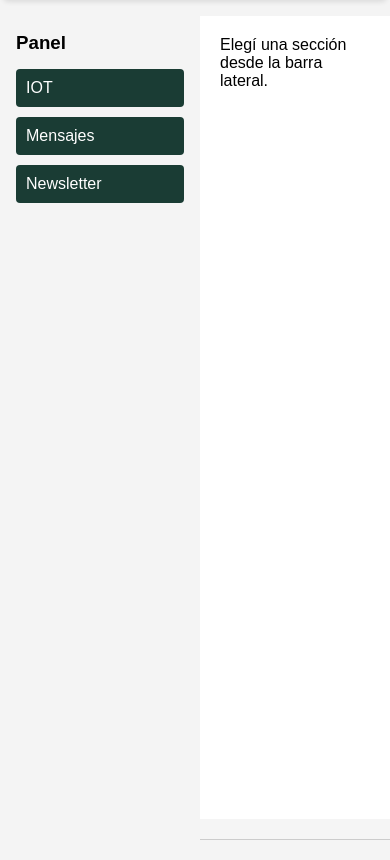
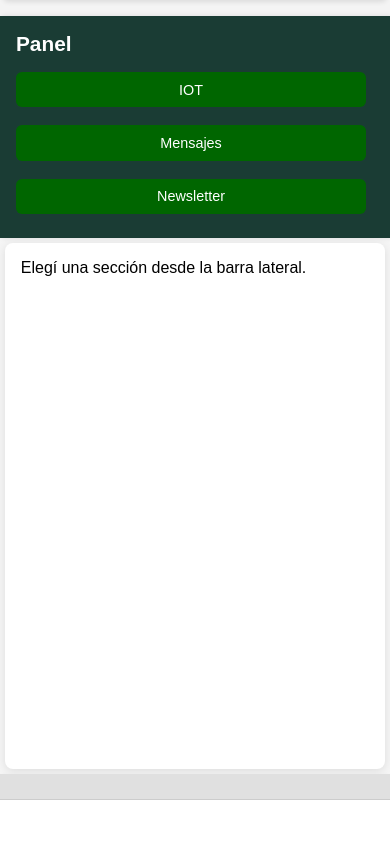
Before and after one commit to FabianJerez/sca, a PHP site: page /sca/panel.php in a window 390 px wide. Shown: the part 103-963 px from the top of the page. After the commit the page ends 903 px from the top, so only its background shows below. Run offline with PHP 8.4, Linux system fonts and the light colour scheme; a user stored in the database is signed in.

Commit message:
css panel

```diff
--- a/css/panel_general.css
+++ b/css/panel_general.css
@@ -1,13 +1,49 @@
+/* Estilos para el panel */
 .panel-container {
   display: flex;
-    min-height: 100vh;
+  min-height: calc(
+    100vh - 60px
+  ); /* Ajuste para el header (asumiendo 60px de altura) */
+  background-color: #f5f5f5;
 }
 
 /* Sidebar a la izquierda */
 .sidebar {
-    width: 200px;
-    background-color: #f4f4f4;
-    padding: 1rem;
+  width: 220px;
+  background-color: #1a3c34;
+  padding: 1.5rem 1rem;
+  color: white;
+  box-shadow: 2px 0 5px rgba(0, 0, 0, 0.1);
+}
+
+.sidebar h3 {
+  font-size: 1.5rem;
+  margin-bottom: 1.5rem;
+  color: #fff;
+  font-weight: bold;
+}
+
+.sidebar form {
+  display: flex;
+  flex-direction: column;
+  gap: 0.8rem;
+}
+
+.sidebar form button {
+  background-color: #006600;
+  color: white;
+  border: none;
+  padding: 0.8rem;
+  text-align: left;
+  cursor: pointer;
+  font-size: 1rem;
+  border-radius: 6px;
+  transition: background-color 0.3s ease, transform 0.2s ease;
+}
+
+.sidebar form button:hover {
+  background-color: #004d00;
+  transform: translateX(5px);
 }
 
 /* Todo lo que no es la sidebar */
@@ -20,57 +56,99 @@
 /* Subnav arriba del contenido, después del header */
 .subnav {
   background-color: #e0e0e0;
-    padding: 10px 20px;
+  padding: 1rem 1.5rem;
   border-bottom: 1px solid #ccc;
+  display: flex;
+  gap: 1rem;
+  flex-wrap: wrap;
+  box-shadow: 0 2px 5px rgba(0, 0, 0, 0.05);
 }
 
 .subnav a {
-    margin-right: 15px;
   text-decoration: none;
   color: #333;
-    font-weight: bold;
+  padding: 0.7rem 1.2rem;
+  border-radius: 6px;
+  background-color: #f5f5f5;
+  transition: background-color 0.3s ease, color 0.3s ease;
+}
+
+.subnav a:hover {
+  background-color: #006600;
+  color: white;
 }
 
 /* Contenido principal debajo de la subnav */
 .panel-content {
   flex: 1;
-    padding: 20px;
+  padding: 2rem;
   background-color: #fff;
-}
-.sidebar form button {
-    background-color: #1a3c34;
-    color: white;
-    border: none;
-    padding: 10px;
-    text-align: left;
-    cursor: pointer;
-    font-size: 16px;
-    border-radius: 4px;
-    transition: background-color 0.3s ease;
+  border-radius: 8px;
+  margin: 1rem;
+  box-shadow: 0 2px 10px rgba(0, 0, 0, 0.1);
 }
 
-.sidebar form button:hover {
-    background-color: #2e695c;
+/* Media Queries para Responsividad */
+@media (max-width: 768px) {
+  .panel-container {
+    flex-direction: column;
   }
+
+  .sidebar {
+    width: 100%;
+    padding: 1rem;
+  }
+
+  .sidebar form {
+    flex-direction: row;
+    flex-wrap: wrap;
+    justify-content: space-between;
+  }
+
+  .sidebar form button {
+    flex: 1;
+    margin: 0 0.5rem 0.5rem 0;
+    text-align: center;
+  }
+
   .subnav {
-    background-color: #f5f5f5;
-    padding: 10px 20px;
-    border-bottom: 1px solid #ccc;
-    margin-bottom: 20px;
-    display: flex;
-    gap: 15px;
-    flex-wrap: wrap;
+    padding: 1rem;
+    gap: 0.5rem;
   }
 
   .subnav a {
-    text-decoration: none;
-    color: #333;
-    padding: 8px 15px;
-    border-radius: 5px;
-    background-color: #e0e0e0;
-    transition: background-color 0.2s ease;
+    padding: 0.5rem 1rem;
+    font-size: 0.9rem;
   }
 
-.subnav a:hover {
-    background-color: #d0d0d0;
+  .panel-content {
+    padding: 1.5rem;
+    margin: 0.5rem;
   }
+}
+
+@media (max-width: 480px) {
+  .sidebar h3 {
+    font-size: 1.3rem;
+    margin-bottom: 1rem;
+  }
+
+  .sidebar form button {
+    font-size: 0.9rem;
+    padding: 0.6rem;
+  }
+
+  .subnav {
+    padding: 0.8rem;
+  }
+
+  .subnav a {
+    font-size: 0.85rem;
+    padding: 0.4rem 0.8rem;
+  }
+
+  .panel-content {
+    padding: 1rem;
+    margin: 0.3rem;
+  }
+}
```
Also changed, not shown: css/panel.php (added, +129 -0 lines). Lines whose indentation alone changed are shown as unchanged.
